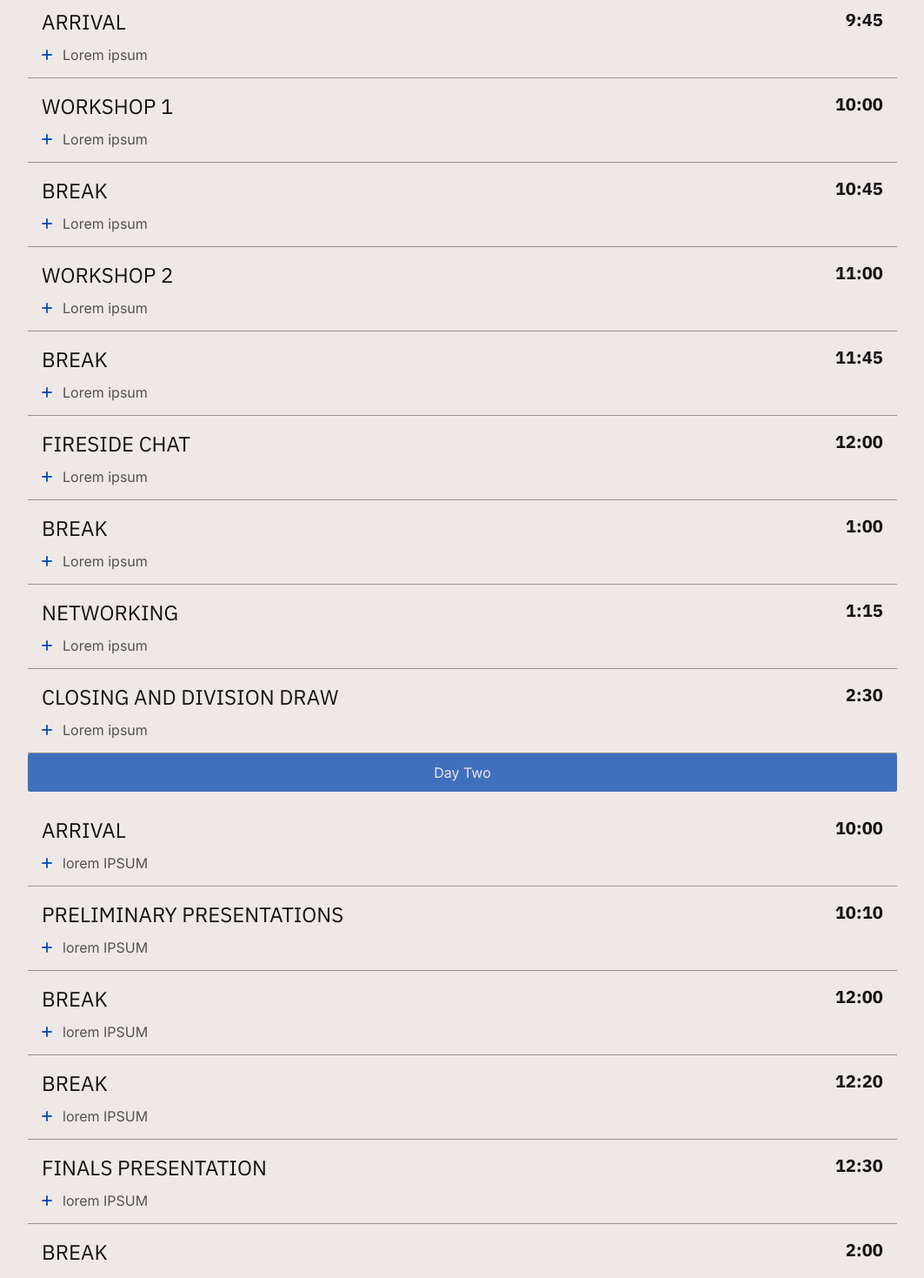
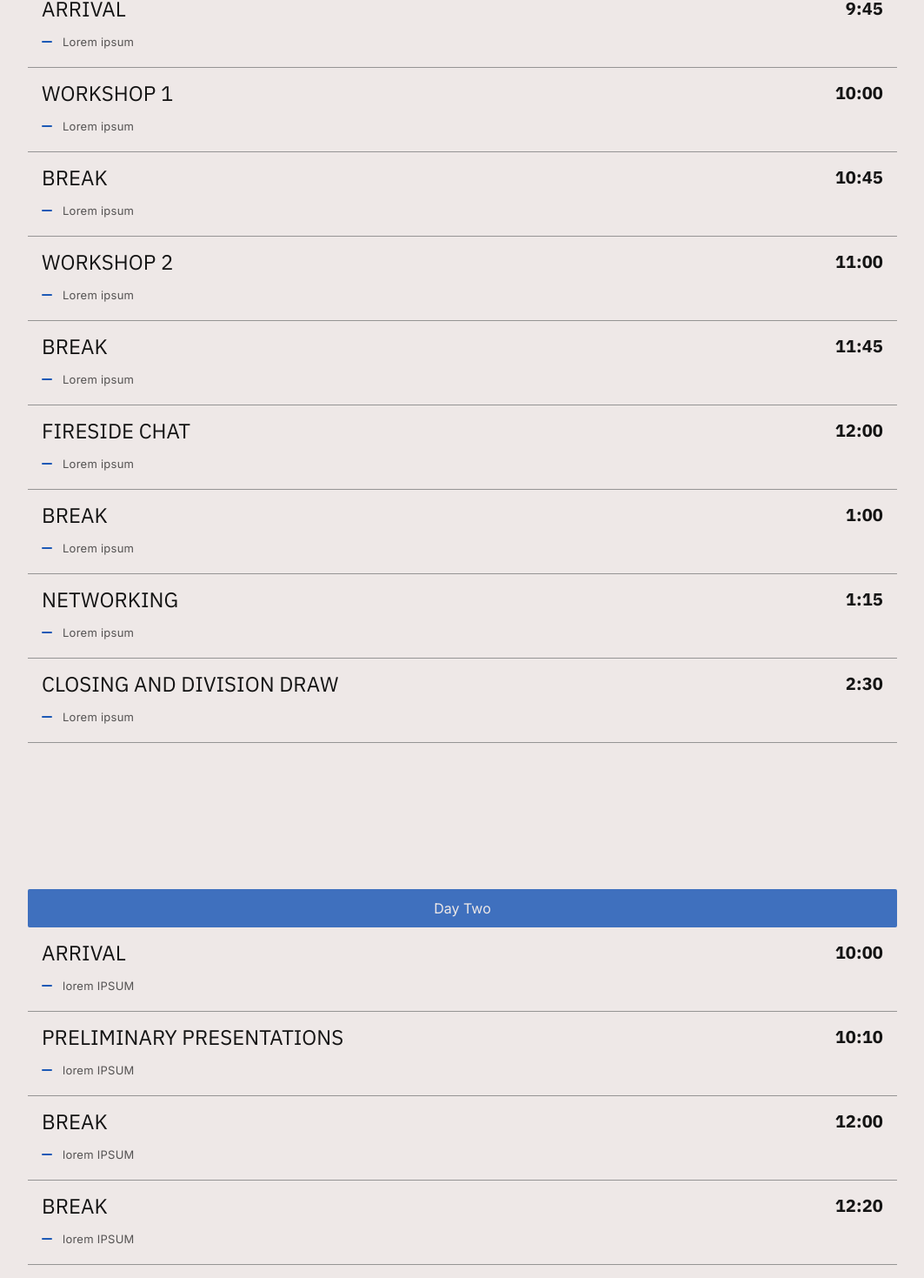
Before and after one commit to caseit-tech-director/pivot-2022, a Next.js app: page /schedule in a window 1280 px wide. Shown: the part 671-2140 px from the top of the page at 87% size, without its empty margins (52-1115 px from the left). Built offline with nearby package versions, Linux system fonts and the light colour scheme.

Commit message:
Adding style to schedule page

```diff
--- a/components/Demo/EventDescription.js
+++ b/components/Demo/EventDescription.js
@@ -6,8 +6,8 @@
   const [expanded, setExpanded] = useState(false);
   const { title, time, desc, fulldesc } = eventInfo;
 
-  function handleClick(){
-    setExpanded(!expanded)
+  function handleClick() {
+    setExpanded(!expanded);
   }
 
   return (
@@ -39,14 +39,14 @@
               }}
             >
               <div className={style['toggle--button']}>
-                {!expanded && <div className={style['expand--icon']}></div>}
-                {expanded && (
+                {!expanded && (
                   <div
                     className={[style['expand--icon'], style['expanded']].join(
                       ' '
                     )}
                   ></div>
                 )}
+                {expanded && <div className={style['expand--icon']}></div>}
               </div>
             </motion.div>
           </AnimatePresence>
--- a/components/Demo/ShowEventDescription.js
+++ b/components/Demo/ShowEventDescription.js
@@ -15,9 +15,13 @@
       >
         Day One
       </div>
+      <div className={style['event--day--margin']}>
+        <p className="body-2">
           {MenuItems.DayOne.map((eventInfo, index) => (
             <EventDescription key={index} eventInfo={eventInfo} />
           ))}
+        </p>
+      </div>
 
       <div
         className={[
@@ -27,9 +31,13 @@
       >
         Day Two
       </div>
+      <div>
+        <p className="body-2">
           {MenuItems.DayTwo.map((eventInfo, index) => (
             <EventDescription key={index} eventInfo={eventInfo} day={1} />
           ))}
+        </p>
+      </div>
     </div>
   );
 }
--- a/styles/modules/_schedule.module.scss
+++ b/styles/modules/_schedule.module.scss
@@ -27,7 +27,6 @@
 
 .content--wrapper--title {
   padding: $xs-margin;
-  margin-bottom: $xs-margin;
   background-color: rgba(0, 0, 0, 0.2);
   color: $primary-color--white;
   background-color: $blue--primary--75;
@@ -129,3 +128,7 @@
 
   }
 }
+
+.event--day--margin{
+  margin-bottom: 2 * $lrg-margin;
+}
```
Lines whose indentation alone changed are shown as unchanged.
